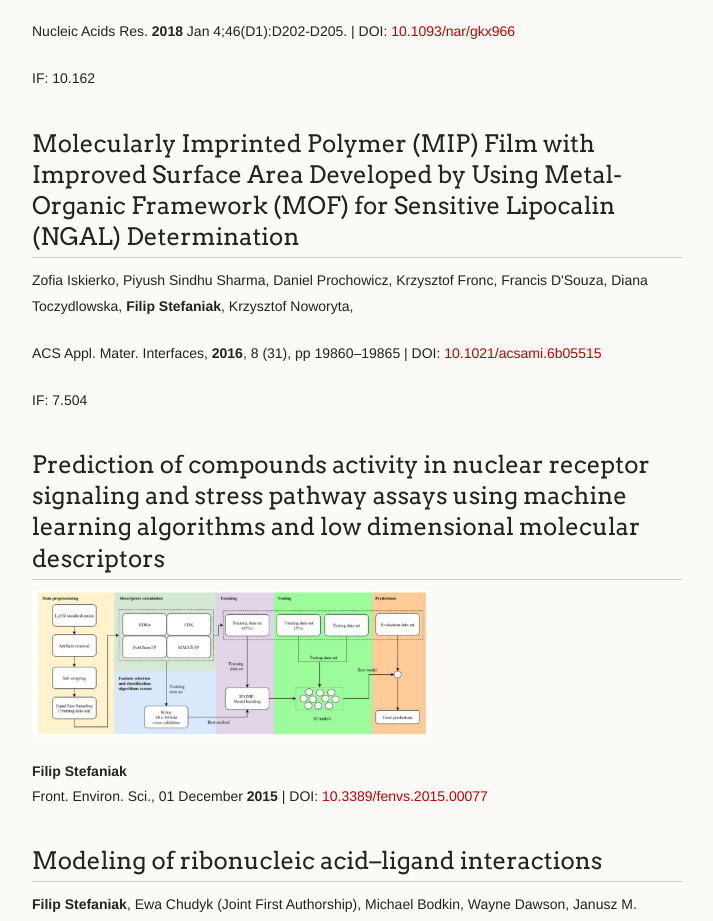
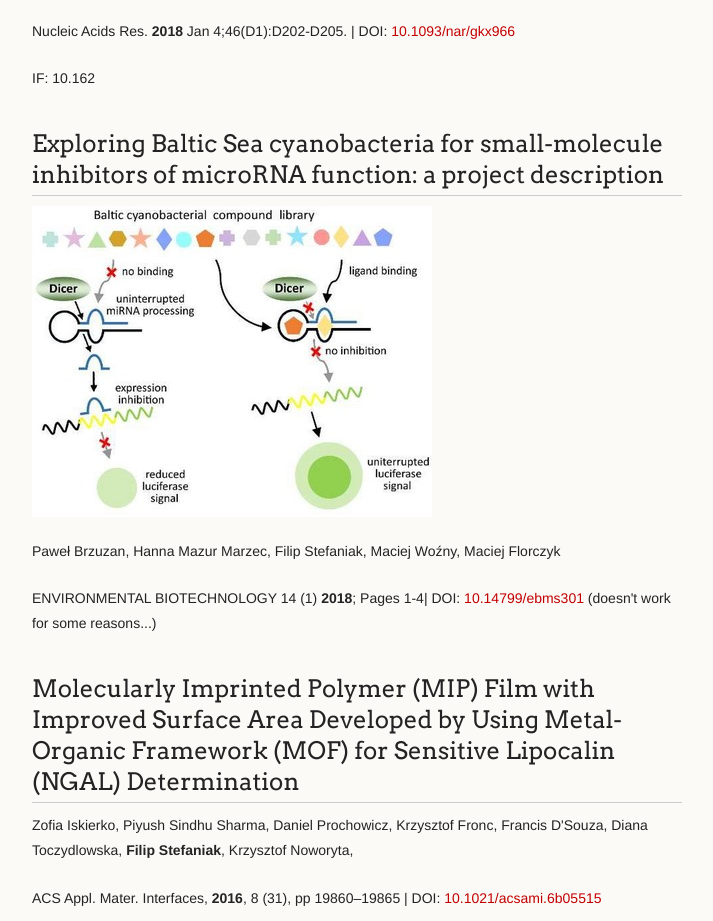
Before and after one commit to filipsPL/filipsPL.github.io, a plain HTML site: page pubs.html in a window 1280 px wide. Shown: the part 2211-3132 px from the top of the page, without its empty margins (278-991 px from the left). Drawn offline with Linux system fonts and the light colour scheme.

Commit message:
autocommit-czw, 6 gru 2018, 14:29:37 CET

```diff
--- a/pubs.html
+++ b/pubs.html
@@ -90,6 +90,15 @@ IF:  4.519; 5-Year IF: 4.187
 
 <p>IF: 10.162</p>
 
+<h2>Exploring Baltic Sea cyanobacteria for small-molecule inhibitors of microRNA function: a project description</h2>
+
+<p><img src="pubs/2018-cyanobacteria.jpg" alt="graphical abstract" /></p>
+
+<p>Paweł Brzuzan, Hanna Mazur Marzec, Filip Stefaniak, Maciej Woźny, Maciej Florczyk</p>
+<p>ENVIRONMENTAL BIOTECHNOLOGY 14 (1) <strong>2018</strong>; Pages 1-4| DOI: <a href="https://doi.org/10.14799/ebms301">10.14799/ebms301</a> (doesn't work for some reasons...)</p>
+
+
+
 <h2>Molecularly Imprinted Polymer (MIP) Film with Improved Surface Area Developed by Using Metal-Organic Framework (MOF) for Sensitive Lipocalin (NGAL) Determination</h2>
 
 <p>Zofia Iskierko, Piyush Sindhu Sharma, Daniel Prochowicz, Krzysztof Fronc, Francis D'Souza, Diana Toczydlowska, <strong>Filip Stefaniak</strong>, Krzysztof Noworyta,</p>
```
Also changed, not shown: pubs/2018-cyanobacteria.jpg (added).
